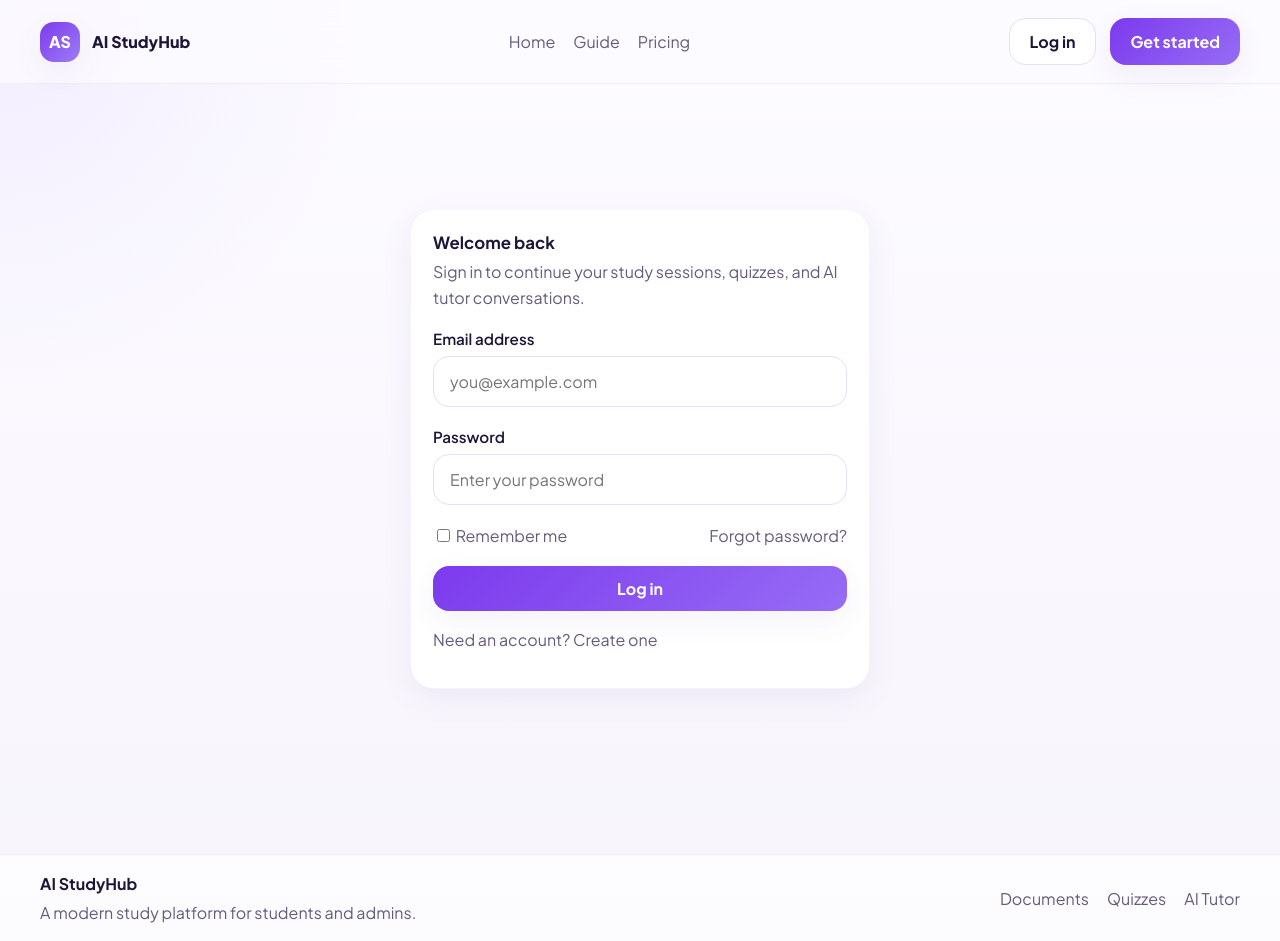
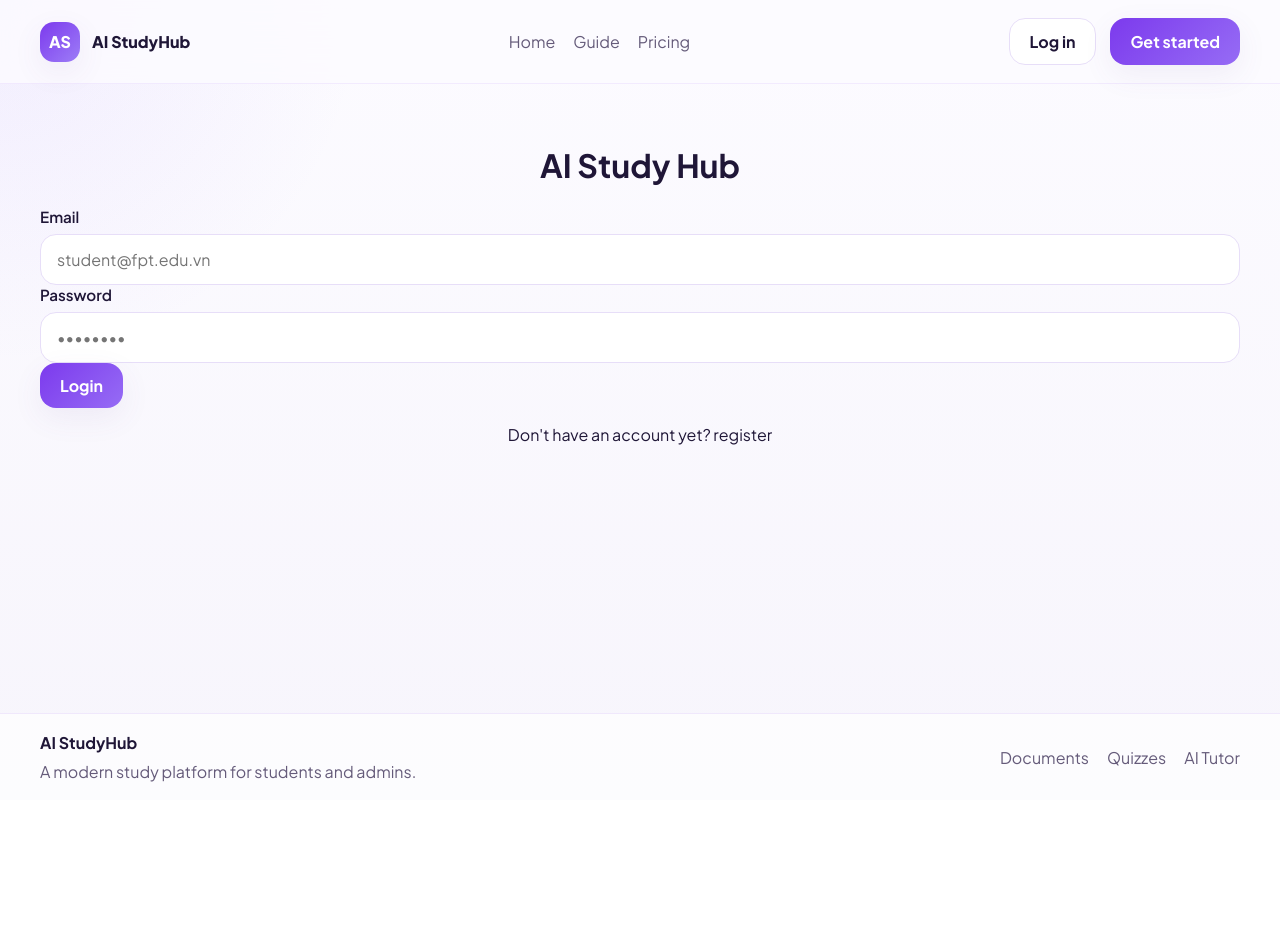
Before and after one commit to Quangsang2005/ai-study-hub, a React (Vite) app: page /login in a window 1280 px wide. After the commit the page ends 800 px from the top, so only its background shows below. Built offline with nearby package versions, Linux system fonts and the light colour scheme.

Commit message:
sửa loginpage

```diff
--- a/src/pages/auth/LoginPage.jsx
+++ b/src/pages/auth/LoginPage.jsx
@@ -1,24 +1,50 @@
-import { Link } from 'react-router-dom';
-import AuthShell from '../../components/auth/AuthShell';
-import Input from '../../components/common/Input';
-import Button from '../../components/common/Button';
+import { useState } from "react"
+import Input from "../../components/common/Input";
+import Button from "../../components/common/Button";
 
-function LoginPage() {
+const LoginPage = () => {
+  const [email, setEmail] = useState('');
+  const [password, setPassword] = useState('');
+  const [emailError, setEmailError] = useState('');
+
+  const handleLogin = () => {
+    if(!email.includes('@')){
+      setEmailError('Email is not valid (missing @)')
+      return;
+    }
+    setEmailError('');
+    alert(`Log in with email: ${email}`)
+  };
+
   return (
-    <AuthShell
-      title="Welcome back"
-      description="Sign in to continue your study sessions, quizzes, and AI tutor conversations."
-      footer={<p className="muted">Need an account? <Link to="/register">Create one</Link></p>}
-    >
-      <Input label="Email address" placeholder="you@example.com" />
-      <Input label="Password" type="password" placeholder="Enter your password" />
-      <div className="page-header-row">
-        <label className="muted"><input type="checkbox" /> Remember me</label>
-        <Link to="/forgot-password" className="muted">Forgot password?</Link>
+    <div className="min-h-screen flex items-center justify-center bg-gray-100">
+      <div className="bg-white p-8 rounded-xl shadow-md w-full max-w-md">
+        <h1 className="text-2xl font-bold text-center mb-6">AI Study Hub</h1>
+        <Input
+          label="Email"
+          type="email"
+          placeholder="student@fpt.edu.vn"
+          value={email}
+          onChange={(e) => setEmail(e.target.value)}
+          errorMessage={emailError}
+          required
+        />
+          <Input
+          label="Password"
+          type="password"
+          placeholder="••••••••"
+          value={password}
+          onChange={(e) => setPassword(e.target.value)}
+          required
+        />
+        <Button variant="primary" onClick={handleLogin} className="w-full mt-4">
+          Login
+        </Button>
+         <p className="text-center text-sm text-gray-500 mt-4">
+          Don't have an account yet? <a href="#" className="text-blue-600">register</a>
+        </p>
       </div>
-      <Button className="btn-full">Log in</Button>
-    </AuthShell>
+    </div>
   );
-}
-
+};
 export default LoginPage;
```
